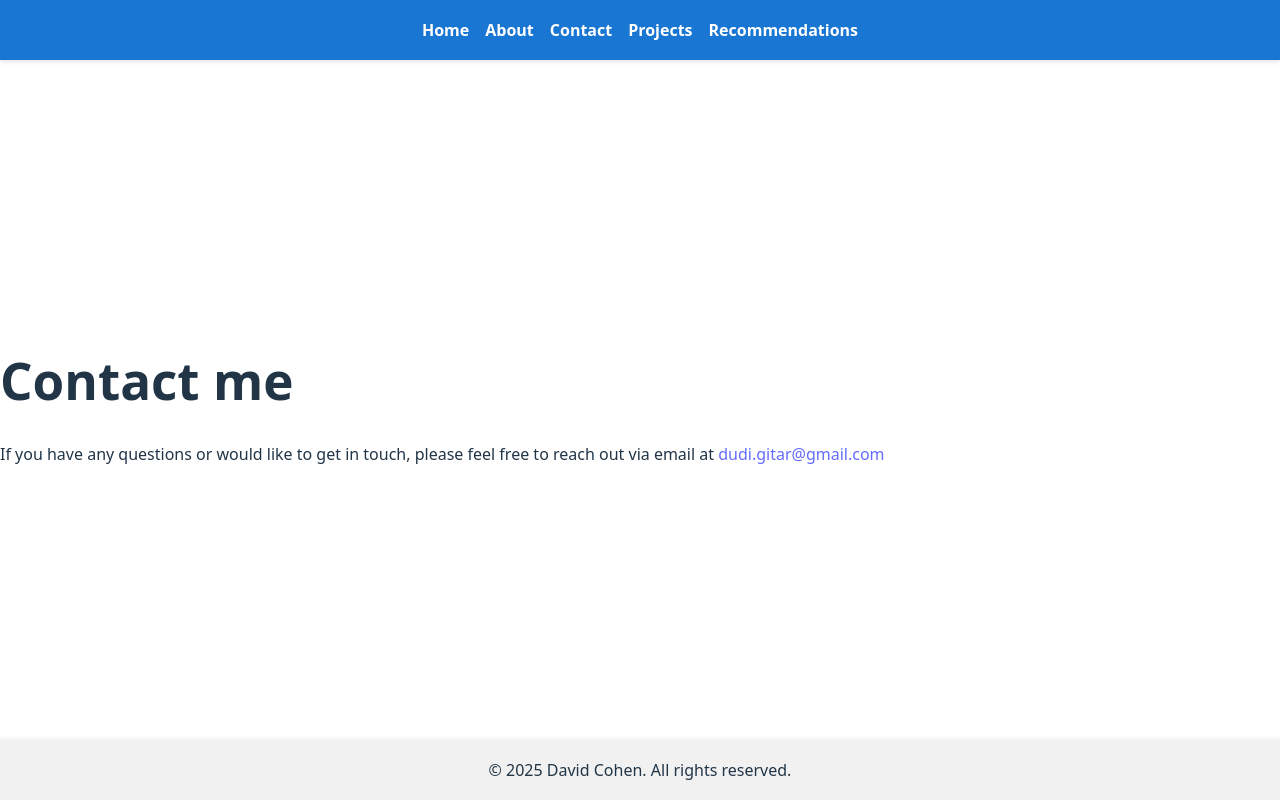
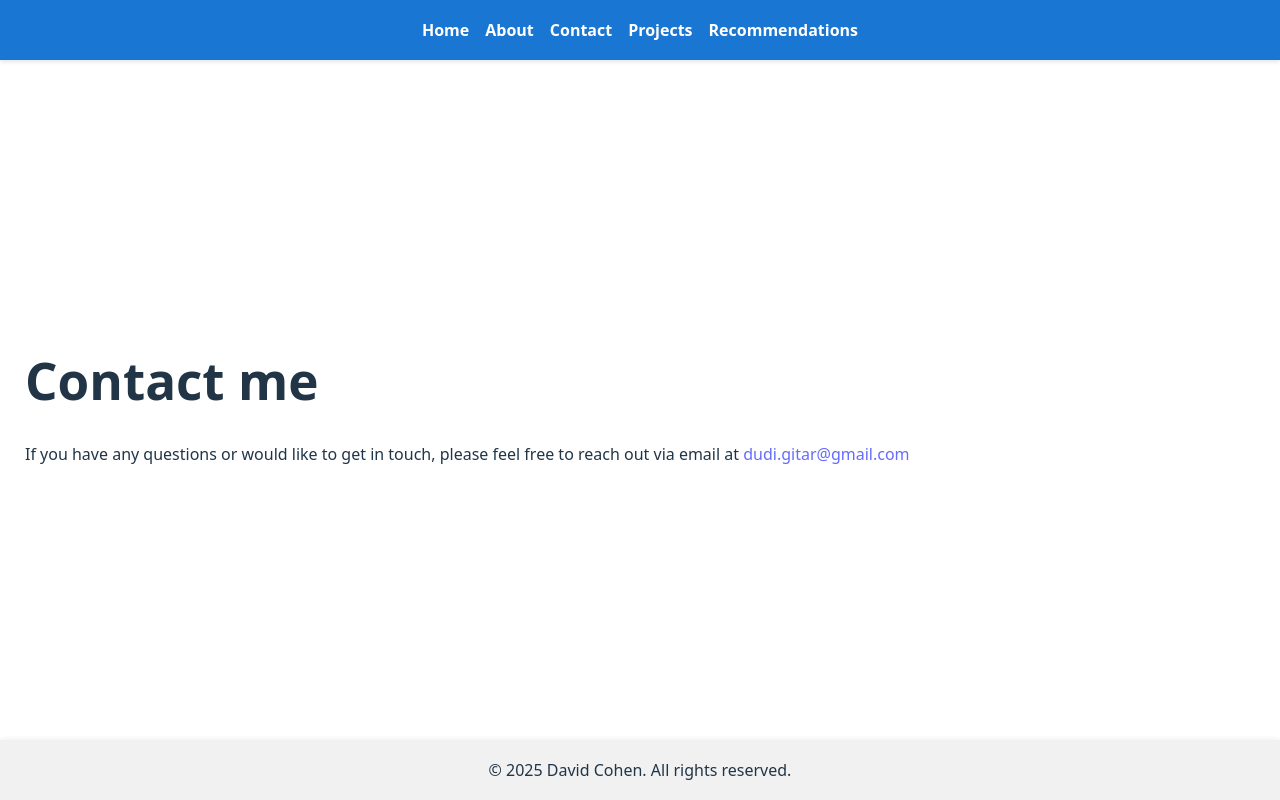
Before and after one commit to GitWithDudi/portfolio_client, a React (Vite) app: page /contact in a window 1280 px wide. Built offline with nearby package versions, Linux system fonts and the light colour scheme; no server answers.

Commit message:
center-contact

```diff
--- a/src/Pages/Contact/Contact.tsx
+++ b/src/Pages/Contact/Contact.tsx
@@ -1,6 +1,6 @@
 export function Contact(): React.JSX.Element {
   return (
-    <div>
+    <div style={{ padding: "25px" }}>
       <h1>Contact me</h1>
       <p>
         If you have any questions or would like to get in touch, please feel free to reach out via email at{" "}
```
